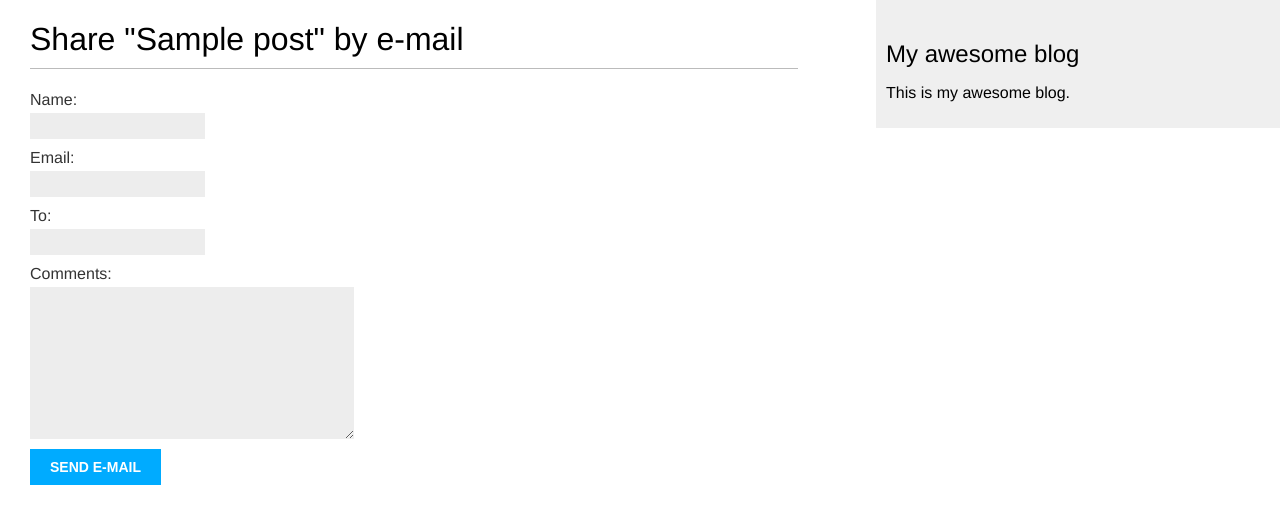
After one commit to jwinternet/awesome_blog, a Django app: page /awesome_blog/1/share/ in a window 1280 px wide. The commit adds this page. Shown: the top 524 px of the page. Run offline with Django 3.2, Linux system fonts and the light colour scheme; tables that the repository leaves empty hold one stand-in row (values such as "Sample post").

Commit message:
Added the ability for users to leave comments and share the blog post.

```diff
--- /dev/null
+++ b/awesome_blog/forms.py
@@ -0,0 +1,16 @@
+from django import forms
+
+from .models import Comment
+
+
+class EmailPostForm(forms.Form):
+    name = forms.CharField(max_length=25)
+    email = forms.EmailField()
+    to = forms.EmailField()
+    comments = forms.CharField(required=False, widget=forms.Textarea)
+
+
+class CommentForm(forms.ModelForm):
+    class Meta:
+        model = Comment
+        fields = ('name', 'email', 'body')
--- a/awesome_blog/models.py
+++ b/awesome_blog/models.py
@@ -35,3 +35,21 @@ class Post(models.Model):
         return reverse(
             'awesome_blog:post_detail', args=[self.publish.year, self.publish.month, self.publish.day, self.slug]
             )
+
+
+class Comment(models.Model):
+    post = models.ForeignKey(
+        Post,
+        on_delete=models.CASCADE,
+        related_name='comments'
+    )
+    name = models.CharField(max_length=80)
+    email = models.EmailField()
+    body = models.TextField()
+    created = models.DateTimeField(auto_now_add=True)
+    updated = models.DateTimeField(auto_now=True)
+    active = models.BooleanField(default=True)
+    class Meta:
+        ordering = ('created',)
+    def __str__(self):
+        return f'Comment by {self.name} on {self.post}'
--- a/awesome_blog/templates/awesome_blog/post/detail.html
+++ b/awesome_blog/templates/awesome_blog/post/detail.html
@@ -8,4 +8,9 @@
         Published {{ post.publish }} by {{ post.author }}
     </p>
     {{ post.body|linebreaks }}
+    <p>
+        <a href="{% url "awesome_blog:post_share" post.id %}">
+            Share this post
+        </a>
+    </p>
 {% endblock %}
--- /dev/null
+++ b/awesome_blog/templates/awesome_blog/post/share.html
@@ -0,0 +1,19 @@
+{% extends "awesome_blog/base.html" %}
+
+{% block title %}Share a post{% endblock %}
+
+{% block content %}
+    {% if sent %}
+        <h1>E-mail successfully sent</h1>
+        <p>
+            "{{ post.title }}" was successfully sent to {{ form.cleaned_data.to }}.
+        </p>
+    {% else %}
+        <h1>Share "{{ post.title }}" by e-mail</h1>
+        <form method="post">
+            {{ form.as_p }}
+            {% csrf_token %}
+            <input type="submit" value="Send e-mail">
+        </form>
+    {% endif %}
+{% endblock %}
--- a/awesome_blog/urls.py
+++ b/awesome_blog/urls.py
@@ -17,4 +17,9 @@ urlpatterns = [
         views.post_detail,
         name='post_detail'
         ),
+    path(
+        '<int:post_id>/share/',
+        views.post_share,
+        name='post_share'
+        ),
 ]
--- a/awesome_blog/views.py
+++ b/awesome_blog/views.py
@@ -1,6 +1,9 @@
+from django.core.mail import send_mail
 from django.core.paginator import Paginator, EmptyPage, PageNotAnInteger
 from django.shortcuts import render, get_object_or_404
 from django.views.generic import ListView
+
+from .forms import EmailPostForm
 from .models import Post
 
 
@@ -33,3 +36,29 @@ class PostListView(ListView):
     context_object_name = 'posts'
     paginate_by = 3
     template_name = 'awesome_blog/post/list.html'
+
+
+def post_share(request, post_id):
+    # Retrieve post by id
+    post = get_object_or_404(Post, id=post_id, status='published')
+    sent = False
+
+    if request.method == 'POST':
+        # Form was submitted
+        form = EmailPostForm(request.POST)
+        if form.is_valid():
+            # Form fields passed validation
+            cd = form.cleaned_data
+            # ... send email
+            post_url = request.build_absolute_uri(post.get_absolute_url())
+            subject = f"{cd['name']} recommends you read " f"{post.title}"
+            message = f"Read {post.title} at {post_url}\n\n" f"{cd['name']}\'s comments: {cd['comments']}"
+            send_mail(subject, message, 'admin@awesome_blog.com', [cd['to']])
+            sent = True
+    else:
+        form = EmailPostForm()
+    return render(
+        request,
+        'awesome_blog/post/share.html',
+        {'post': post, 'form': form, 'sent': sent}
+        )
```
Also changed, not shown: awesome_blog/admin.py (+8 -1 lines), mysite/settings.py (+9 -0 lines), awesome_blog/migrations/0002_alter_post_author.py (added), awesome_blog/migrations/0003_comment.py (added).
